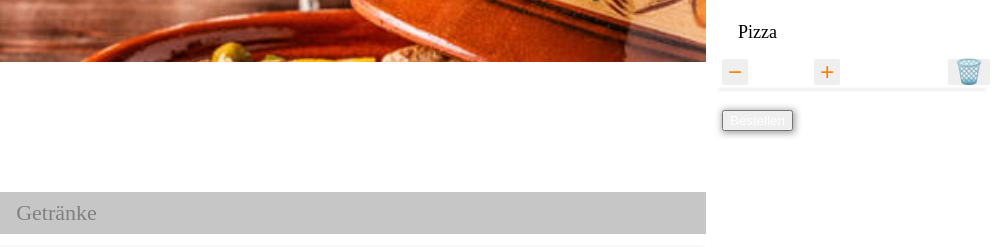
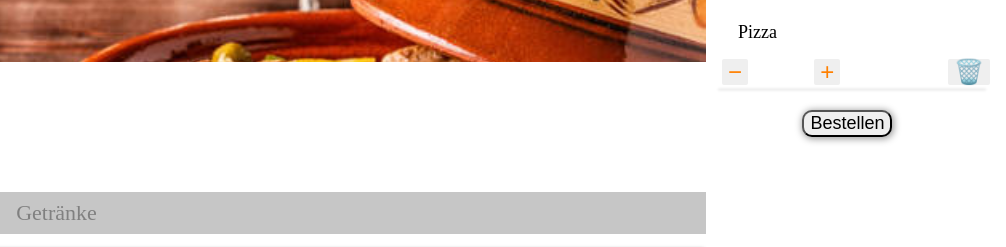
Before and after one commit to K-Micha/Bestellapp, a plain HTML site: page index.html in a window 1280 px wide. Shown: the part 282-529 px from the top of the page, 274-1280 px from the left. Drawn offline with Linux system fonts and the light colour scheme.

Commit message:
button fix

```diff
--- a/styles/assets.css
+++ b/styles/assets.css
@@ -154,6 +154,11 @@ nav a{
 
 .btn{
     box-shadow: 1px 1px 7px 1px #9E9E9E;
+    color: black;
+    font-size: 18px;
+    font-size: 18px;
+    border-radius: 10px;
+    margin-left: 30%;
 }
 
 .order-btn.active {
```
Also changed, not shown: index.html (line endings or trailing spaces).
